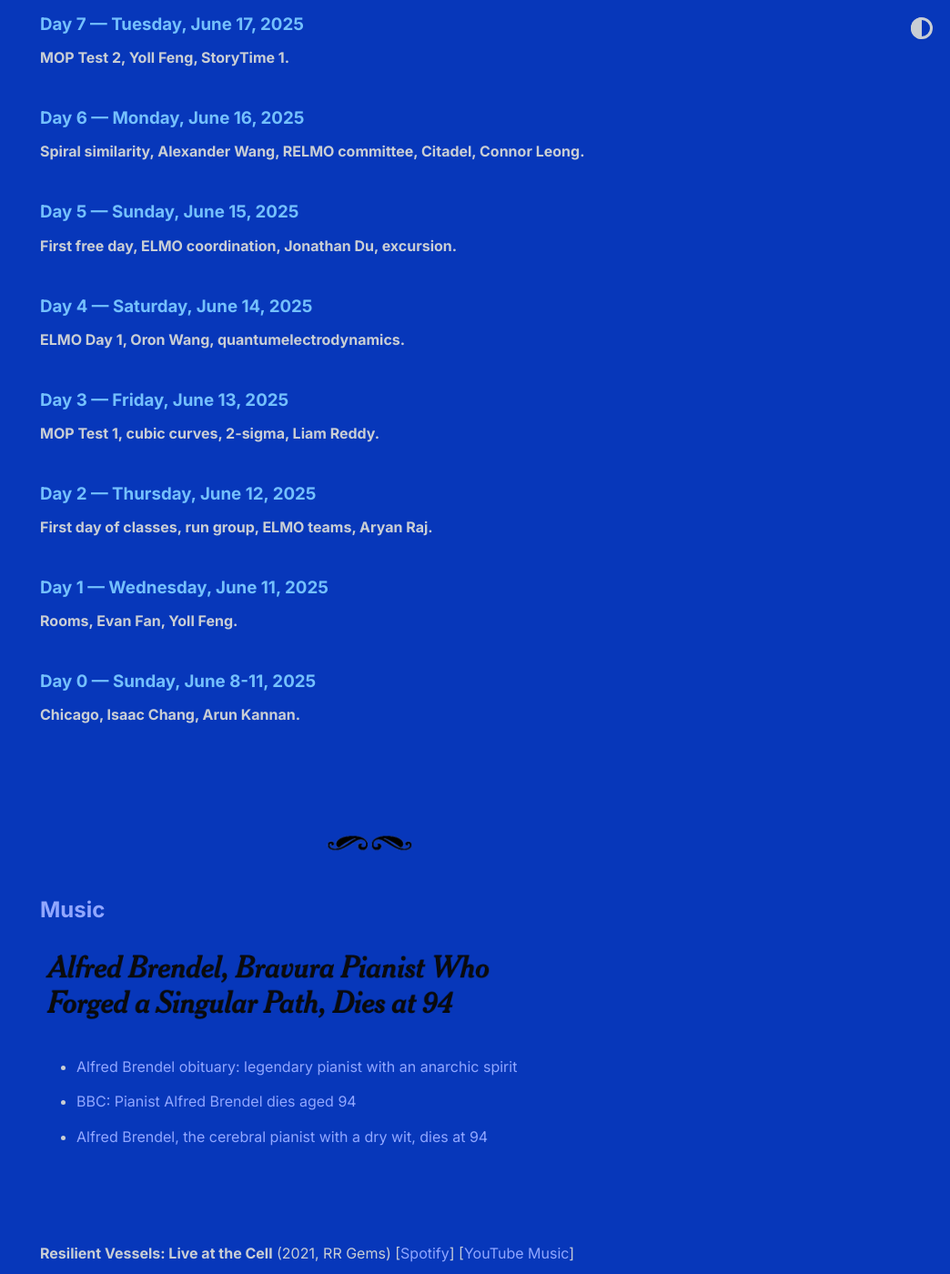
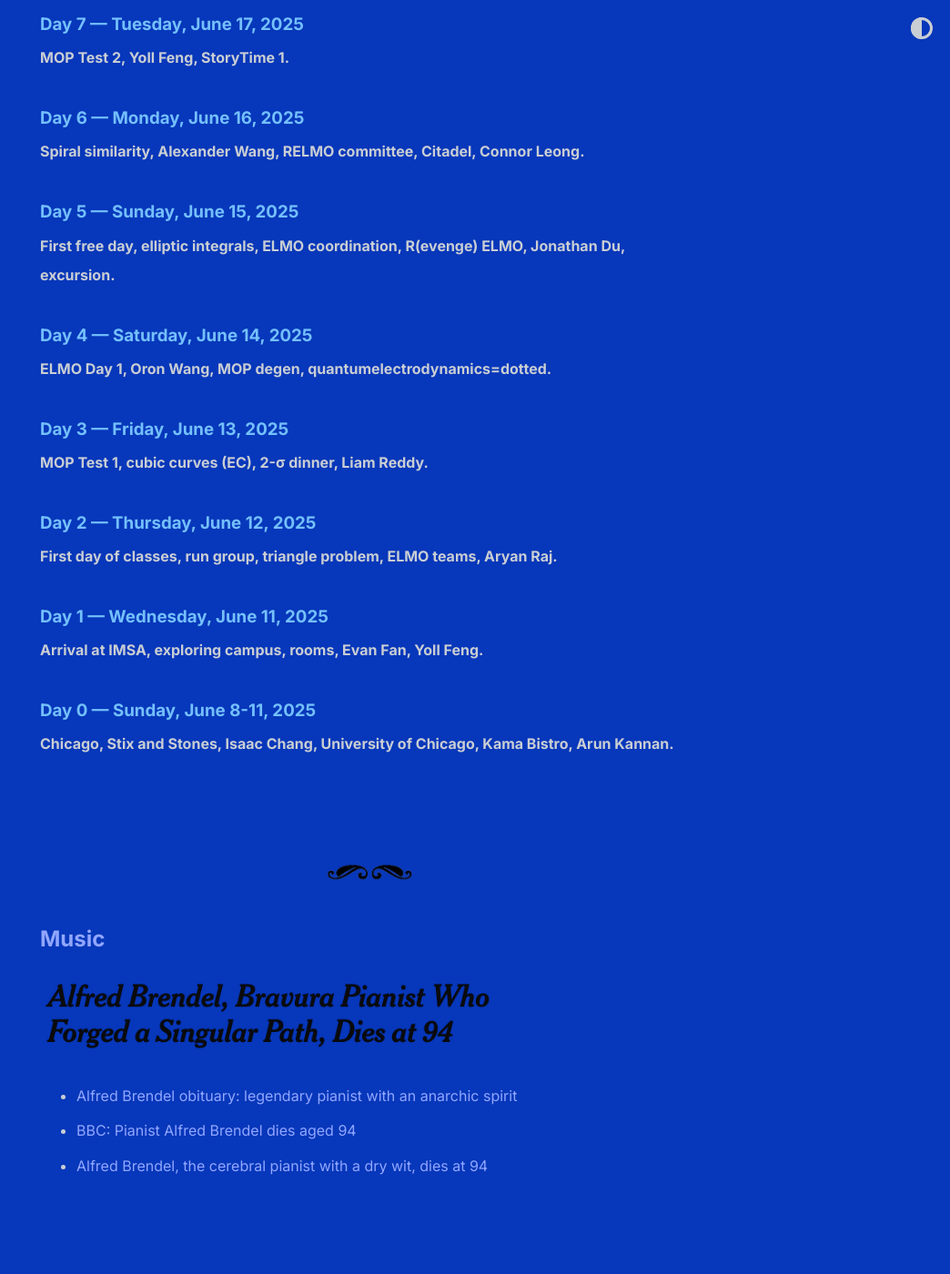
Before and after one commit to shihankanungo/shihankanungo.github.io, a Jekyll site: the page built from mop.md, in a window 1280 px wide and 1400 px high, scrolled down 1659 px. Shown: the whole window at 91% size, without its empty margins (236-1280 px from the left). Built offline with Jekyll 4.4.1, drawn with Linux system fonts in a browser that asks for light colours.

Commit message:
Update mop.md

```diff
--- a/mop.md
+++ b/mop.md
@@ -541,7 +541,7 @@ Yesterday, I was able to get a sound sleep by wrapping a shirt around my eyes as
 
 <div class="heading-block"><h3 id="day-5">Day 5 &mdash; Sunday, June 15, 2025</h3>
 <div class="subline"><details>
-<summary style="list-style: none;"><strong>First free day, ELMO coordination, Jonathan Du, excursion.</strong></summary>
+<summary style="list-style: none;"><strong>First free day, elliptic integrals, ELMO coordination, R(evenge) ELMO, Jonathan Du, excursion.</strong></summary>
 <p>
 Today was an off day: there were no classes (except for a seminar on elliptic integrals). But ELMO coordination was in full swing. Calvin spent 5 hours arguing with Liam about our team’s problem 1 submissions, and a good bit of that was on mine. They were debating whether to give a 4 or a 5. I felt that I should have got a 5, but due to the way that other peoples solutions were graded, we had to settle on a 4. But this caused me to decide to join in participating in writing the RELMO, and I’ve started working on a problem which imitates ELMO P2 and my P1 coordination, except in the problem I win.
 <br><br>
@@ -574,7 +574,7 @@ I have made too many silly mistakes on the tests: 3 out of 5 problems I attempte
 
 <div class="heading-block"><h3>Day 4 &mdash; Saturday, June 14, 2025</h3>
 <div class="subline"><details>
-<summary style="list-style: none;"><strong>ELMO Day 1, Oron Wang, quantumelectrodynamics.</strong></summary>
+<summary style="list-style: none;"><strong>ELMO Day 1, Oron Wang, MOP degen, quantumelectrodynamics=dotted.</strong></summary>
 <p>
 First class was NT about stuff of the form <i>x<sup>n</sup>-y<sup>n</sup></i>. It was taught by John Berman. It was interesting and had some cyclotomic polynomial stuff. At the end there was this one problem of Erdös that had a crazy black magic feeling solution. There was one problem I liked.
 <details>
@@ -617,7 +617,7 @@ Tomorrow is an off day: no classes or tests. It will be nice to relax and just h
 
 <div class="heading-block"><h3>Day 3 &mdash; Friday, June 13, 2025</h3>
 <div class="subline"><details>
-<summary style="list-style: none;"><strong>MOP Test 1, cubic curves, 2-sigma, Liam Reddy.</strong></summary>
+<summary style="list-style: none;"><strong>MOP Test 1, cubic curves (EC), 2-&sigma; dinner, Liam Reddy.</strong></summary>
 <p>
 The MOP classes today were both lecture-based. First class was Inequalities I with Alex (Zhuo Qun) Song. It was actually just an intro to Lagrange multipliers. Almost all of the class was theory and we only did one problem:
 <details>
@@ -662,7 +662,7 @@ ELMO is tomorrow. I’m feeling good about it &mdash; coming in strong after the
 
 <div class="heading-block"><h3>Day 2 &mdash; Thursday, June 12, 2025</h3>
 <div class="subline"><details>
-<summary style="list-style: none;"><strong>First day of classes, run group, ELMO teams, Aryan Raj.</strong></summary>
+<summary style="list-style: none;"><strong>First day of classes, run group, triangle problem, ELMO teams, Aryan Raj.</strong></summary>
 <p>
 We had our first MOP classes today: on prime powers and hidden graphs in combo problems. The class on prime powers was taught by Jordan Lefkowitz. I sat at a table with Michael, Jonathan, Oron, Grant and Jason. There were several funny problems.
 <details>
@@ -715,7 +715,7 @@ I had a lot of fun at MOP today. Tomorrow is our first test. Time to lock in!
 
 <div class="heading-block"><h3 id="day-1">Day 1 &mdash; Wednesday, June 11, 2025</h3>
 <div class="subline"><details>
-<summary style="list-style: none;"><strong>Rooms, Evan Fan, Yoll Feng.</strong></summary>
+<summary style="list-style: none;"><strong>Arrival at IMSA, exploring campus, rooms, Evan Fan, Yoll Feng.</strong></summary>
 <p>
 Oron, Grant, and I decided to explore the main building&mdash;except we had no idea which entrance was actually the <i>main</i> one. So naturally, we ended up walking around the entire building before finally finding it.
 <br><br>
@@ -759,7 +759,7 @@ I’m excited for MOP. I think that I will have a great time, and make a lot of
 
 <div class="heading-block"><h3>Day 0 &mdash; Sunday, June 8-11, 2025</h3>
 <div class="subline"><details>
-<summary style="list-style: none;"><strong>Chicago, Isaac Chang, Arun Kannan.</strong></summary>
+<summary style="list-style: none;"><strong>Chicago, Stix and Stones, Isaac Chang, University of Chicago, Kama Bistro, Arun Kannan.</strong></summary>
 <p>
 Reached Chicago a few days early and stayed at <i>The Chicago Marriott Southwest at Burr Ridge</i> &mdash; which is a fantastic hotel! Our room overlooked a beautiful view with a pond within a lush green rolling meadow.
 
```
